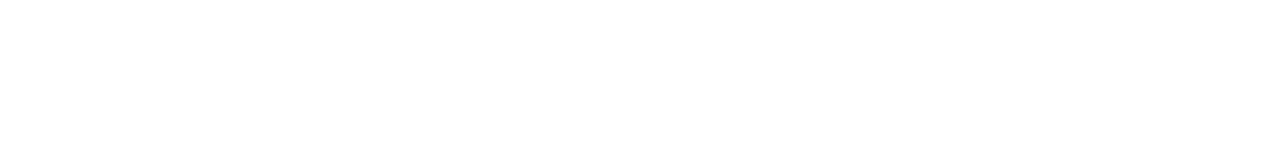
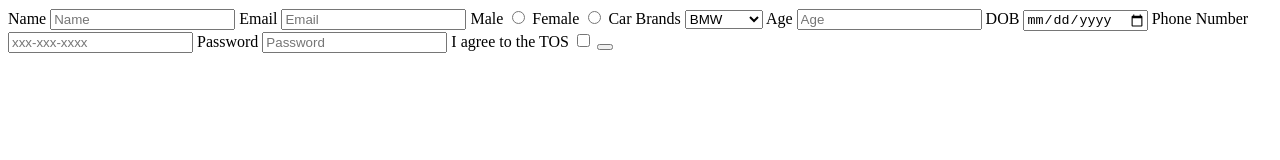
Before and after one commit to acciojob/signup-form-car-Hardik141502, a website: page main.html in a window 1280 px wide. Drawn offline with Linux system fonts and the light colour scheme.

Commit message:
created a submission

```diff
--- a/main.html
+++ b/main.html
@@ -7,6 +7,38 @@
 </head>
 
 <body>
+	<form method="post">
+		<label for="name">Name</label>
+		<input placeholder="Name" type="text" id="name" required>
+				<label for="email">Email</label>
+		<input placeholder="Email" type="email" id="email" required>
+				<label for="gender_m">Male</label>
+		<input  type="radio" id="gender_m" name="gender" required>
+				<label for="gender_f">Female</label>
+		<input type="radio" id="gender_f" name="gender" required>
+				<label for="cars">Car Brands</label>
+		<select placeholder="--Please choose an option--" id="cars" required>
+			<option>BMW</option>
+			<option>Audi</option>
+			<option>Tata</option>
+			<option>Hyundai</option>
+					<option>ford</option>
+					<option>honda</option>
+					<option>Mahindra</option>
+					<option>Toyota</option>
+		</select>
+		<label for="age">Age</label>
+		<input placeholder="Age" type="number" id="age" required>
+				<label for="dob">DOB</label>
+		<input type="date" id="dob" required>
+				<label for="tel">Phone Number</label>
+		<input placeholder="xxx-xxx-xxxx" type="tel" id="tel">
+				<label for="password">Password</label>
+		<input placeholder="Password" type="password" id="password" required>
+				<label for="tos">I agree to the TOS</label>
+		<input type="checkbox" id="tos" required>
+		<button type="submit">
+	</form>
 	<!-- the entire body must be written by student -->
     <script type="text/javascript" src="./script.js">
 </script>
```
